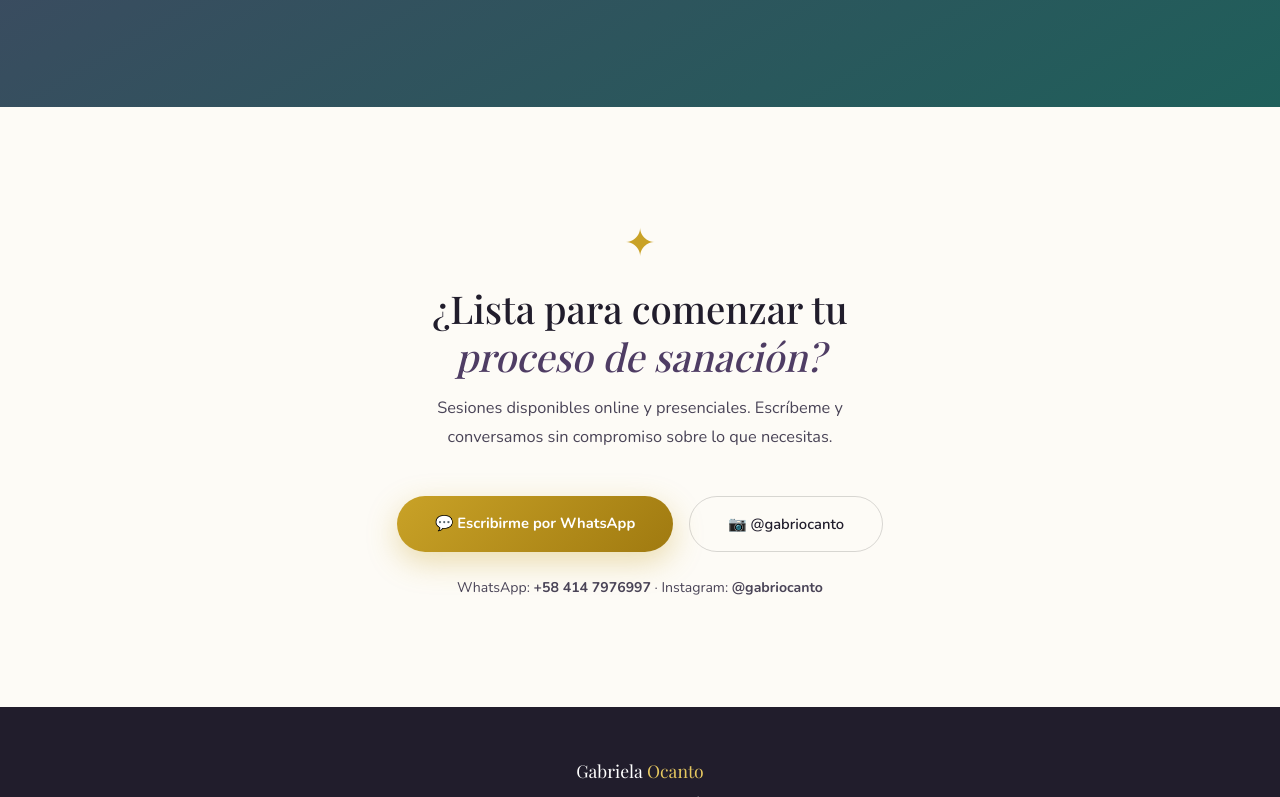
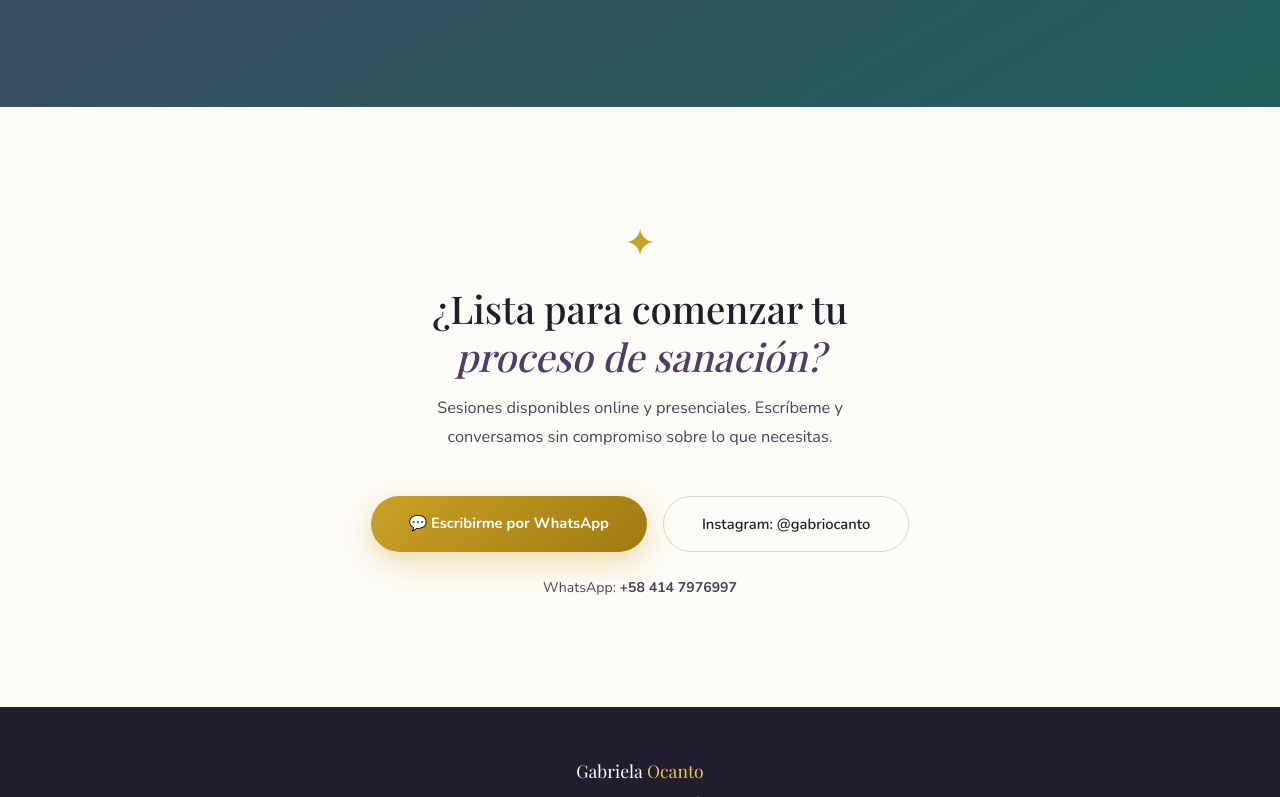
Before and after one commit to bioenergeticgo/Landingpage2, a plain HTML site: page index.html in a window 1280 px wide. Shown: the part 5350-6147 px from the top of the page. Drawn offline with nearby package versions, Linux system fonts and the light colour scheme; a web font is replaced by a local one.

Commit message:
Update index.html

```diff
--- a/index.html
+++ b/index.html
@@ -518,7 +518,7 @@
         </div>
         <div class="form-item">
           <span class="form-badge" style="background:var(--gold);">Bienestar</span>
-          <span class="form-label">Shantala & Piedras Calientes</span>
+          <span class="form-label">Shantala</span>
         </div>
       </div>
       <div class="reveal">
@@ -590,9 +590,9 @@
       <p class="lead" style="max-width:480px; margin:0 auto 44px; text-align:center;">Sesiones disponibles online y presenciales. Escríbeme y conversamos sin compromiso sobre lo que necesitas.</p>
       <div class="cta-btns">
         <a href="https://wa.me/584147976997" class="btn-white">💬 Escribirme por WhatsApp</a>
-        <a href="https://instagram.com/gabriocanto" class="btn-outline-w">📷 @gabriocanto</a>
+        <a href="https://instagram.com/gabriocanto" class="btn-outline-w">Instagram: @gabriocanto</a>
       </div>
-      <p class="cta-contact">WhatsApp: <strong>+58 414 7976997</strong> · Instagram: <strong>@gabriocanto</strong></p>
+      <p class="cta-contact">WhatsApp: <strong>+58 414 7976997</strong></p>
     </div>
   </div>
 </section>
```
